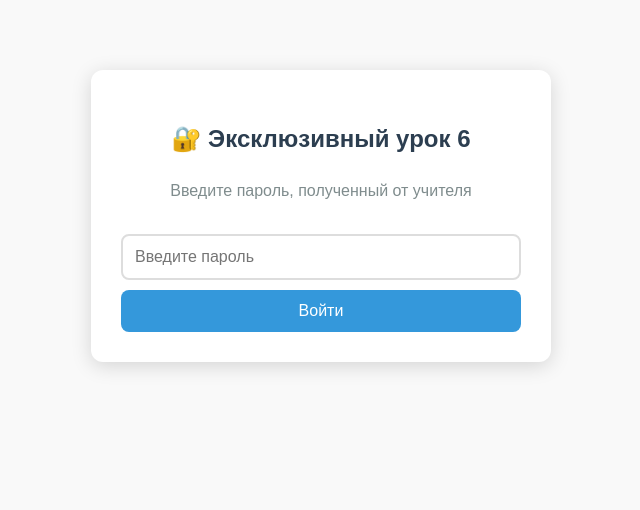
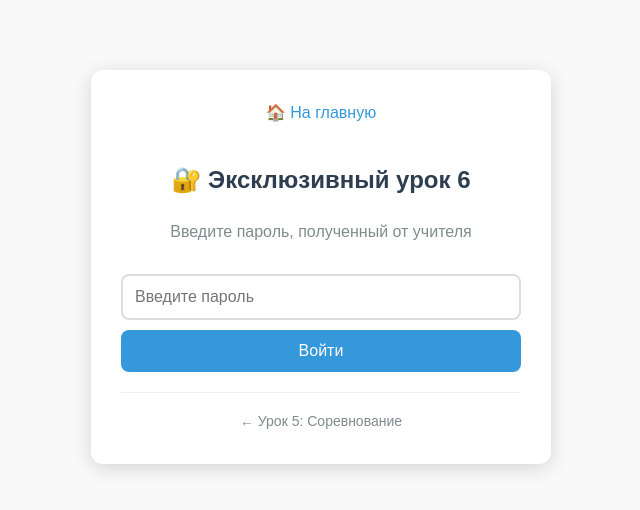
Before and after one commit to arduino-22/Ard, a plain HTML site: page urok-6.html in a window 1280 px wide. Shown: the whole page, without its empty margins (319-959 px from the left). Drawn offline with Linux system fonts and the light colour scheme.

Commit message:
Добавлена навигация на страницу входа урока 6

```diff
--- a/urok-6.html
+++ b/urok-6.html
@@ -372,6 +372,17 @@
 
     <!-- ФОРМА ВХОДА -->
     <div id="login-form" class="login-container">
+      <a
+        href="index.html"
+        style="
+          display: inline-block;
+          margin-bottom: 15px;
+          color: #3498db;
+          text-decoration: none;
+          font-size: 16px;
+        "
+        >🏠 На главную</a
+      >
       <h2>🔐 Эксклюзивный урок 6</h2>
       <p style="color: #7f8c8d; margin-bottom: 20px">
         Введите пароль, полученный от учителя
@@ -380,6 +391,16 @@
       <button onclick="checkPassword()">Войти</button>
       <div id="errorMessage" class="error-message">
         ❌ Неверный пароль. Попробуйте снова.
+      </div>
+
+      <div
+        style="margin-top: 20px; border-top: 1px solid #eee; padding-top: 15px"
+      >
+        <a
+          href="urok-5.html"
+          style="color: #7f8c8d; text-decoration: none; font-size: 14px"
+          >← Урок 5: Соревнование</a
+        >
       </div>
     </div>
 
```
